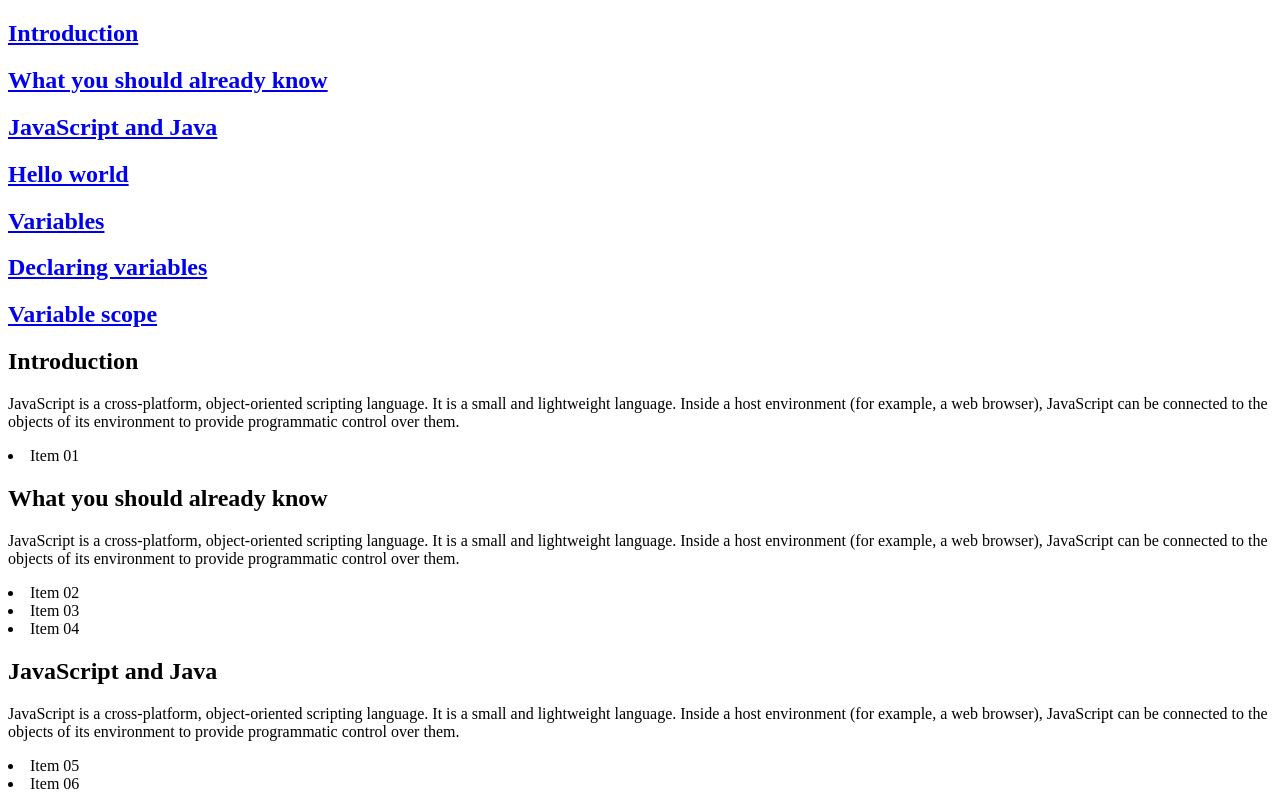
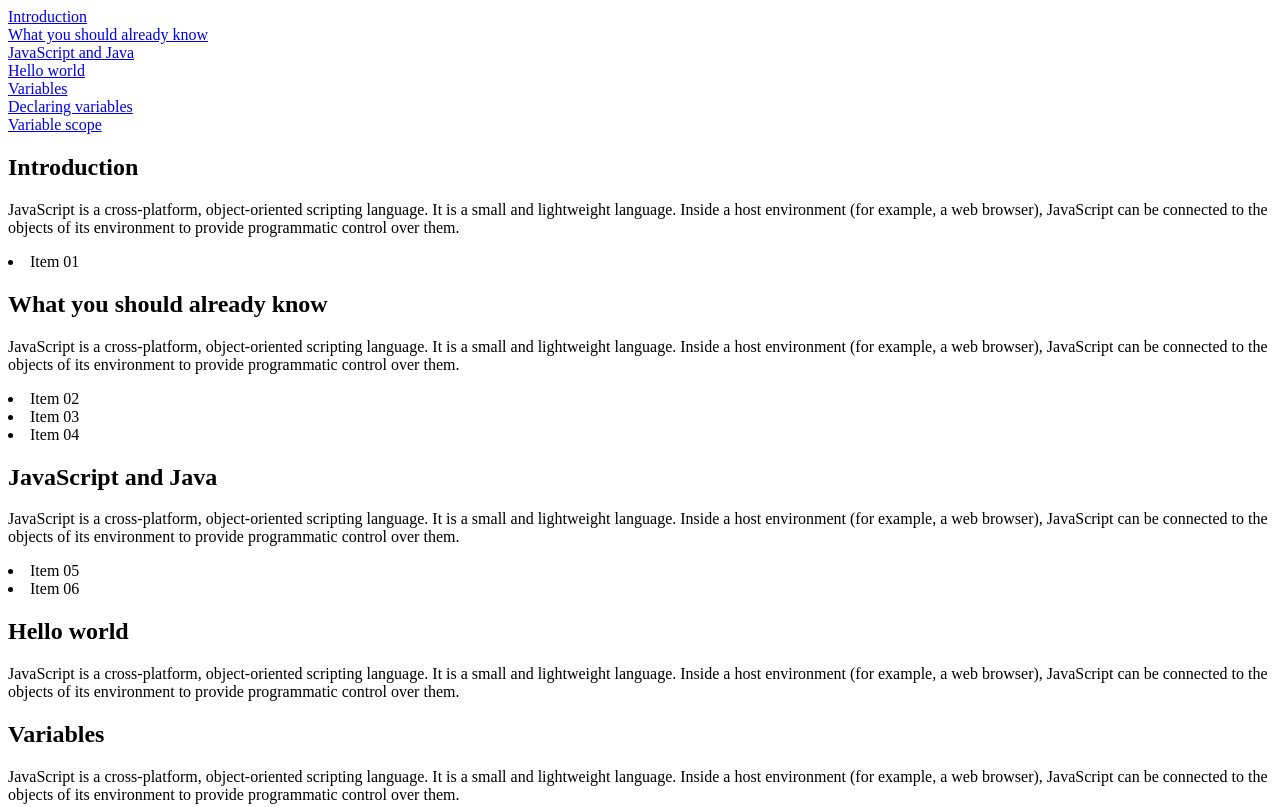
Before and after one commit to Fbada006/Ioannis_mv_trial, a plain HTML site: page index.html in a window 1280 px wide. Shown: the top 807 px of the page. Drawn offline with Linux system fonts and the light colour scheme.

Commit message:
nav bar elements done

```diff
--- a/index.html
+++ b/index.html
@@ -9,27 +9,40 @@
 </head>
 <main id="main-doc">
     <nav id="navbar">
+        <header>
             <a class="nav-link" href="#">
-            <h1>Introduction</h1>
+            Introduction
             </a>
+        </header>
+        <header>
             <a class="nav-link" href="#">
-            <h1>What you should already know</h1>
+                What you should already know
             </a>
+        </header>
+        <header>
             <a class="nav-link" href="#">
-            <h1>JavaScript and Java</h1>
+                JavaScript and Java
             </a>
+        </header>
+        <header>
             <a class="nav-link" href="#">
-            <h1>Hello world</h1>
+                Hello world
             </a>
+        </header>
+        <header>
             <a class="nav-link" href="#">
-            <h1>Variables</h1>
+                Variables
             </a>
+        </header>
         <a class="nav-link" href="#">
-            <h1>Declaring variables</h1>
+            <header>Declaring variables</header>
         </a>
+        <header>
             <a class="nav-link" href="#">
-            <h1>Variable scope</h1>
+                Variable scope
             </a>
+        </header>
+
 
     </nav>
     <section class="main-section">
```
Lines whose indentation alone changed are shown as unchanged.
